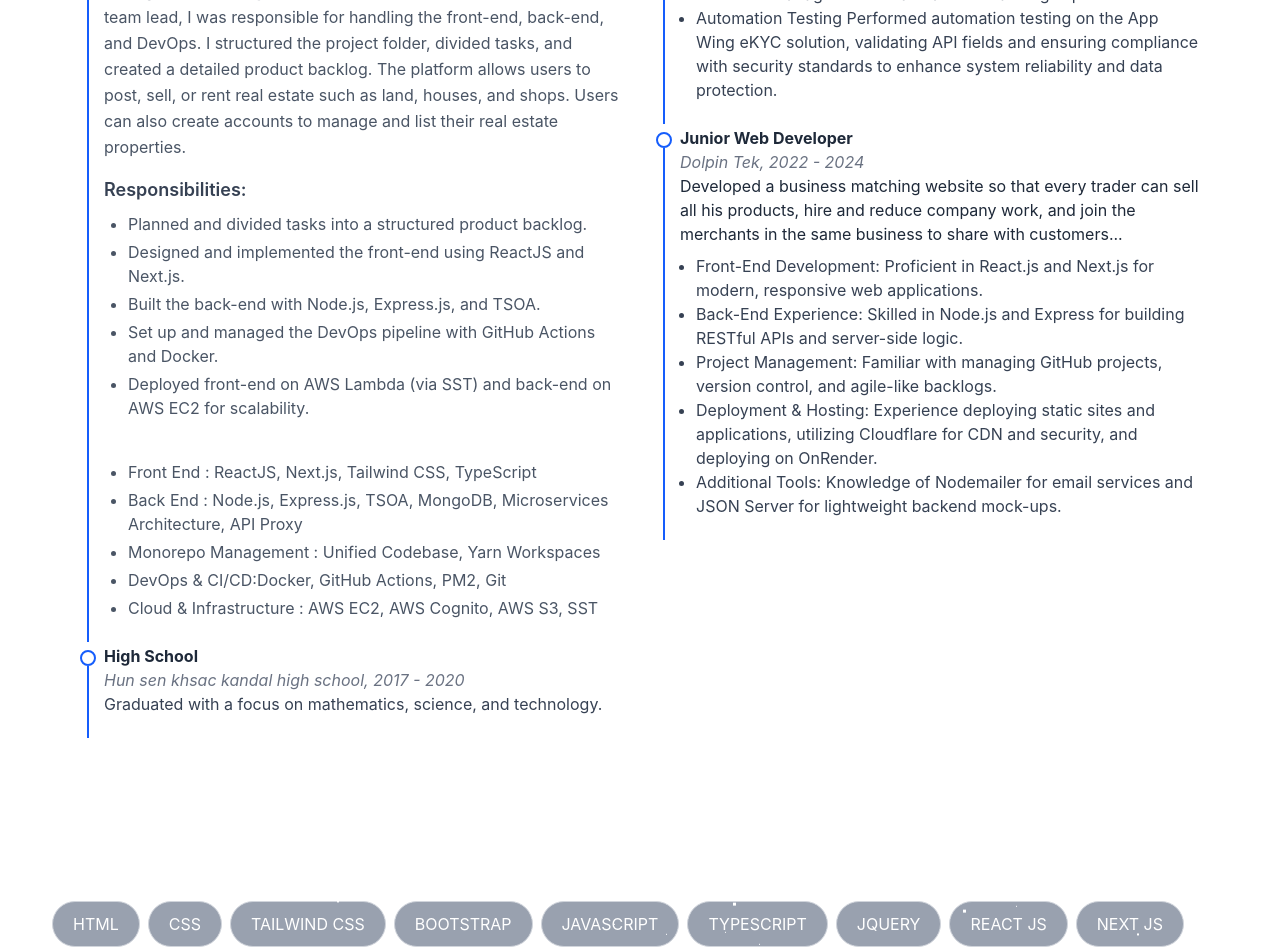
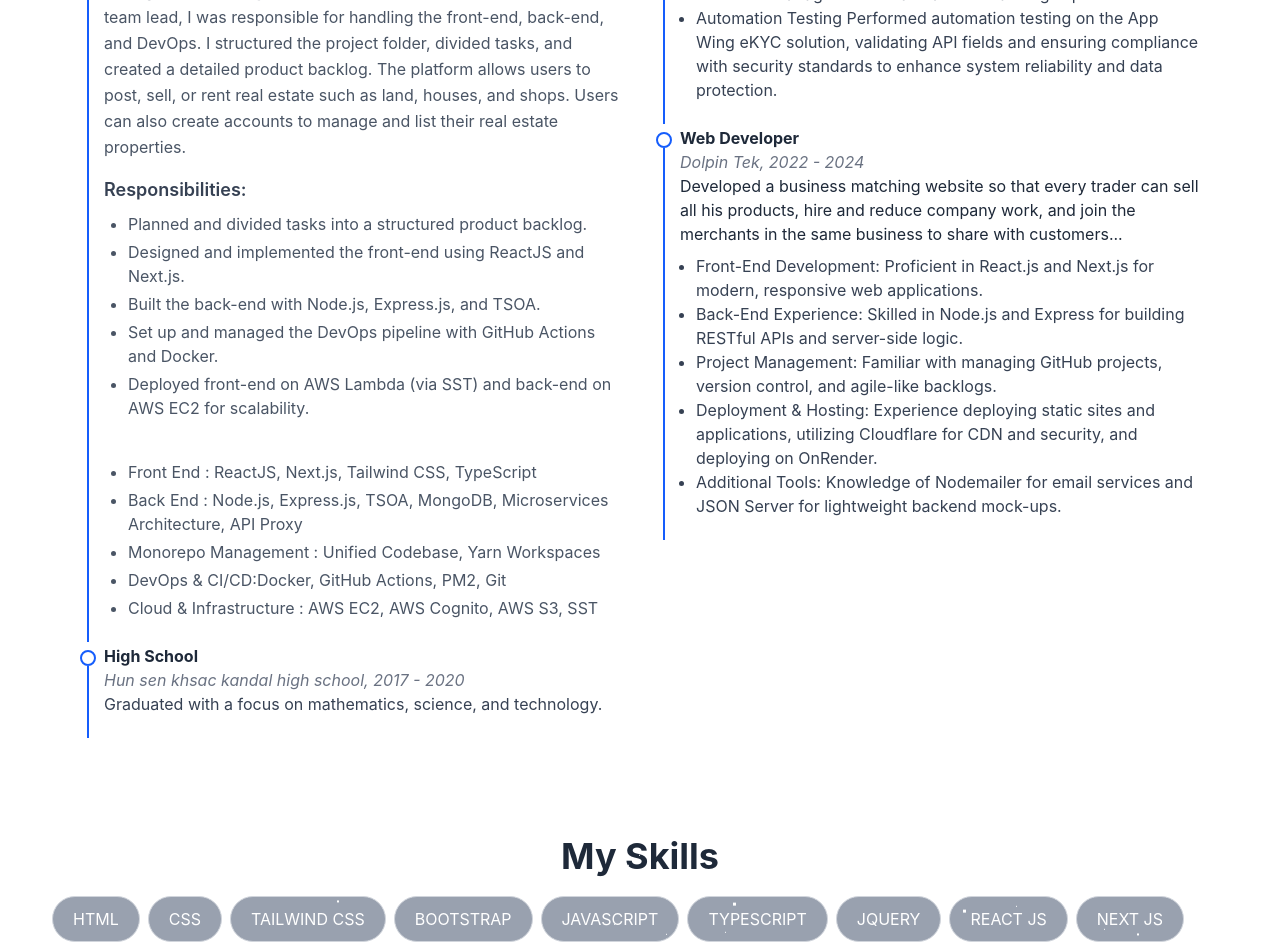
Before and after one commit to OEURNSEYHA/oeurnseyha, a React (Vite) app: page / in a window 1280 px wide. Shown: the part 2120-3072 px from the top of the page. Built offline with nearby package versions, Linux system fonts and the light colour scheme.

Commit message:
update: with some text

```diff
--- a/src/pages/Home.tsx
+++ b/src/pages/Home.tsx
@@ -402,7 +402,7 @@ const Home: React.FC = () => {
                 <span className="absolute text-left left-0 top-1.5 w-4 h-4 border-[2px] border-blue-600  rounded-full"></span>
                 <div className="h-full  w-[2px] bg-blue-600  absolute left-[7px] top-[22px]"></div>
                 <h4 className="font-bold text-gray-800 text-left">
-                  Junior Web Developer
+                  Web Developer
                 </h4>
                 <p className="text-gray-500 italic text-left">
                   Dolpin Tek, 2022 - 2024
@@ -446,10 +446,7 @@ const Home: React.FC = () => {
         id="skill"
       >
         <div className="flex justify-center items-center">
-          <span className="text-[28px] md:text-[30px] font-[600] uppercase">
-            {" "}
-            My Skill{" "}
-          </span>
+        <h2 className="text-4xl font-bold text-gray-800">My Skills</h2>
         </div>
         <div className="2xl:w-[1400px] w-[100%] m-auto py-5 px-3">
           <div className="flex flex-col gap-2">
```
